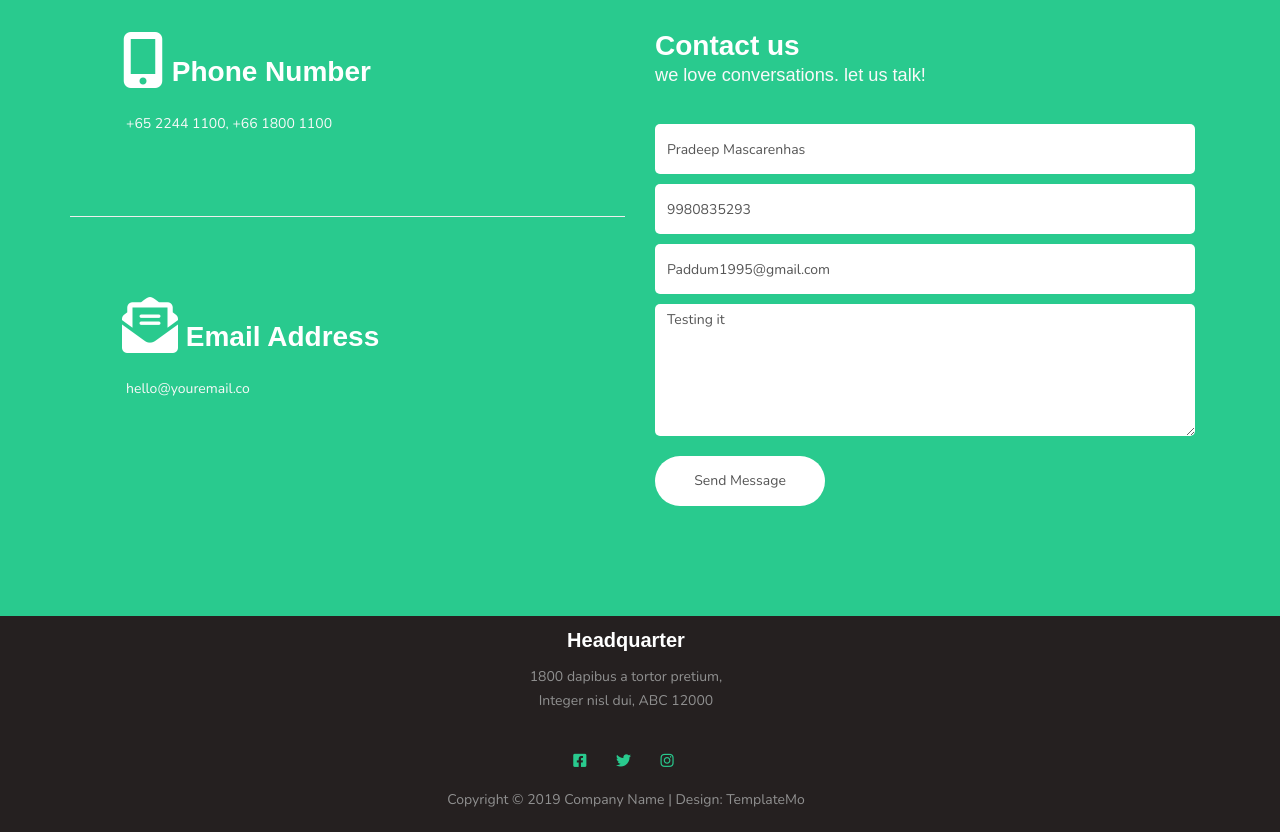
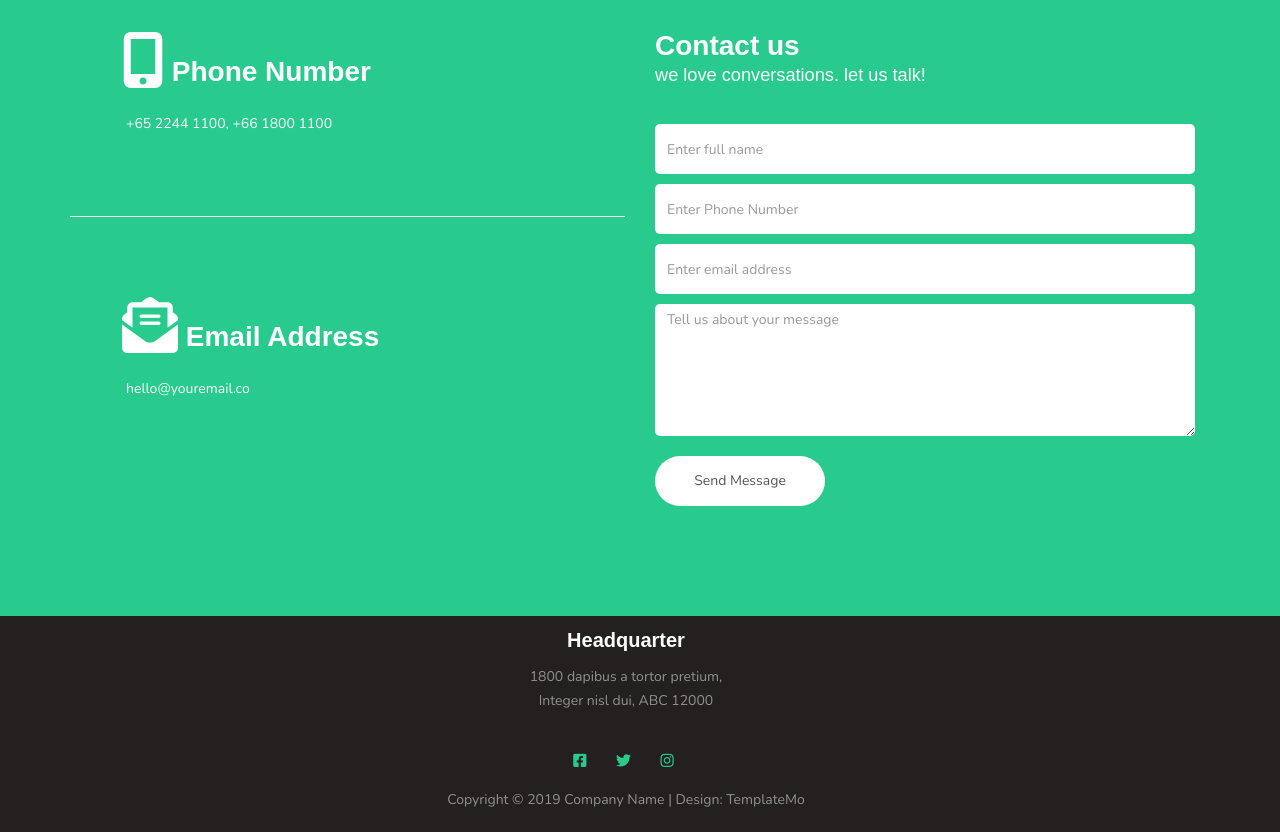
Before and after one commit to Paddum19/MGTA_Demo, a plain HTML site: page index.html in a window 1280 px wide. Shown: the part 3080-3912 px from the top of the page. Drawn offline with nearby package versions, Linux system fonts and the light colour scheme; a web font is replaced by a local one.

Commit message:
setting values in ready function is removed

```diff
--- a/index.html
+++ b/index.html
@@ -663,10 +663,6 @@ https://templatemo.com/tm-516-known
 	<script type="text/javascript">
 
 		$( document ).ready(function() {
-			  $("#FullName").val("Pradeep Mascarenhas");
-			  $("#PhoneNumber").val("9980835293");
-			  $("#Email").val("Paddum1995@gmail.com");
-			  $("#Comment").val("Testing it");
 			  $('#type').val("Student");
 		});
 
```
